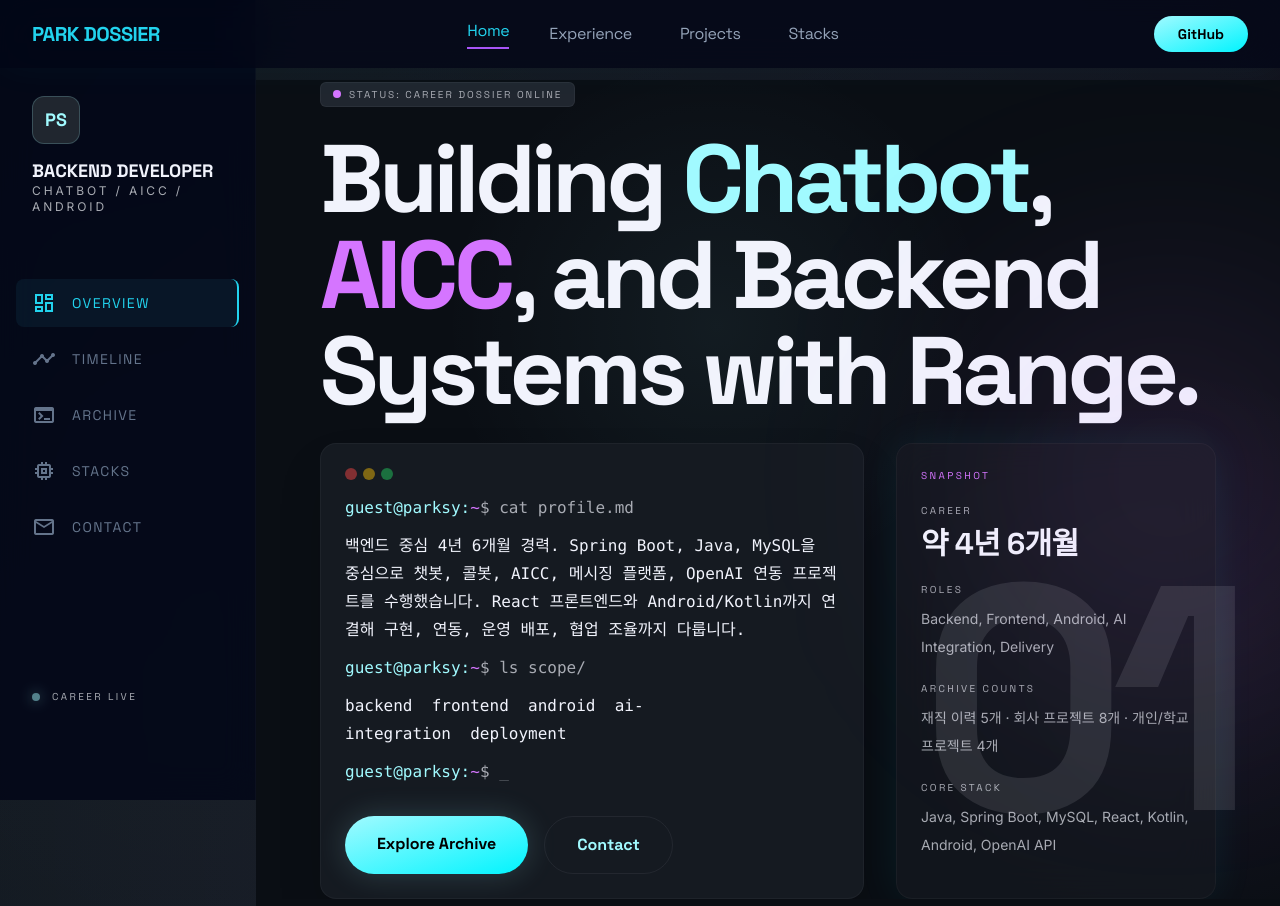
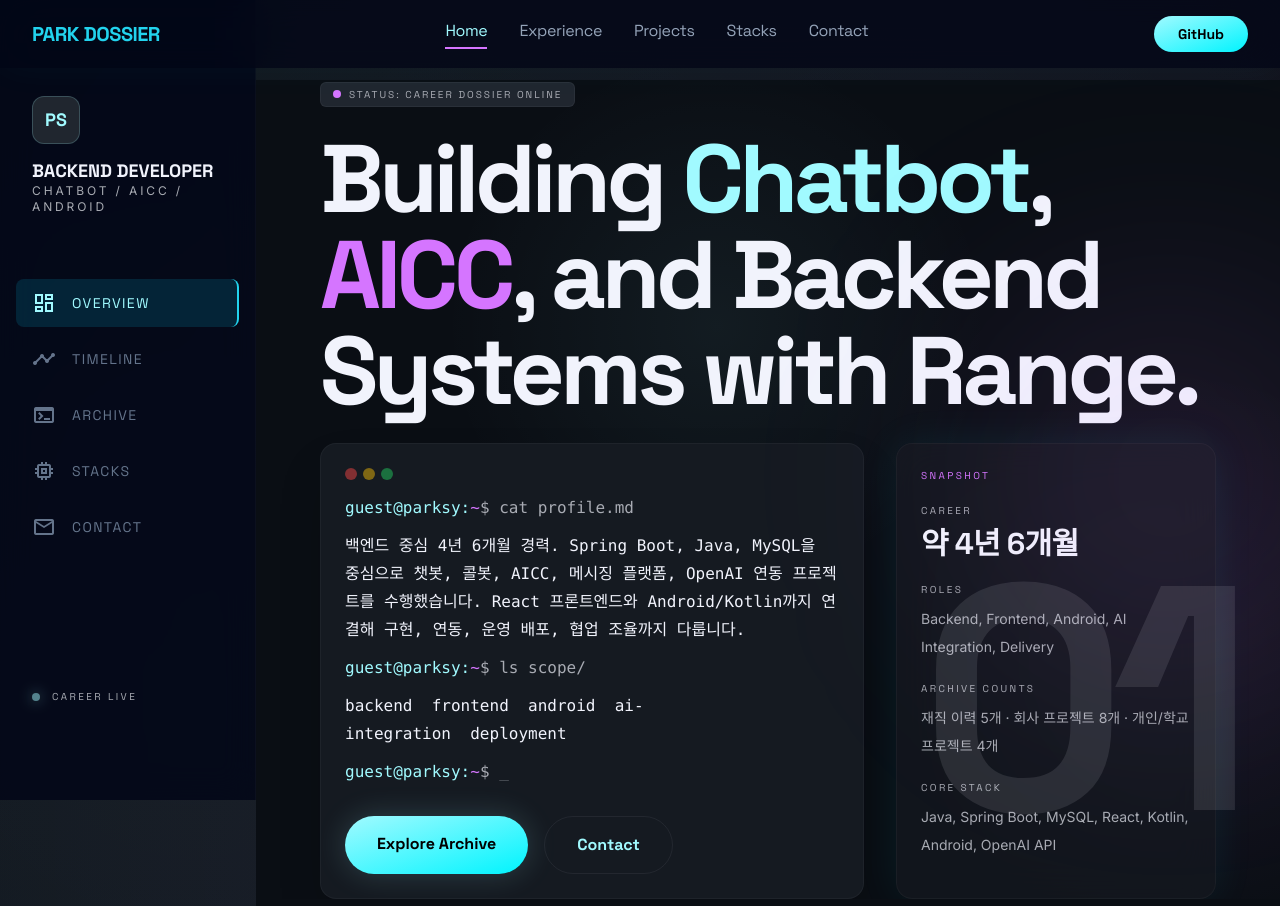
Before and after one commit to parksy0109/parksy0109.github.io, a plain HTML site: page index.html in a window 1280 px wide. Shown: the top 906 px of the page. Drawn offline with nearby package versions, Linux system fonts and the light colour scheme.

Commit message:
Fix portfolio navigation active states

```diff
--- a/index.html
+++ b/index.html
@@ -142,6 +142,21 @@
         height: 1px;
         background: linear-gradient(90deg, rgba(161, 250, 255, 0.8), rgba(213, 117, 255, 0.08));
       }
+
+      .top-nav-link.active {
+        color: #a1faff;
+        border-bottom: 2px solid #d575ff;
+      }
+
+      .side-nav-link.active {
+        color: #a1faff;
+        background: rgba(8, 145, 178, 0.2);
+        border-right: 2px solid #22d3ee;
+      }
+
+      .mobile-nav-link.active {
+        color: #a1faff;
+      }
     </style>
   </head>
   <body class="selection:bg-primary selection:text-black">
@@ -152,10 +167,11 @@
         PARK DOSSIER
       </a>
       <div class="hidden items-center gap-8 md:flex">
-        <a class="border-b-2 border-purple-500 pb-1 font-['Space_Grotesk'] tracking-tight text-cyan-400 transition-all duration-300" href="#home">Home</a>
-        <a class="rounded px-2 py-1 font-['Space_Grotesk'] tracking-tight text-slate-400 transition-all duration-300 hover:bg-slate-800/50 hover:text-cyan-300" href="#experience">Experience</a>
-        <a class="rounded px-2 py-1 font-['Space_Grotesk'] tracking-tight text-slate-400 transition-all duration-300 hover:bg-slate-800/50 hover:text-cyan-300" href="#projects">Projects</a>
-        <a class="rounded px-2 py-1 font-['Space_Grotesk'] tracking-tight text-slate-400 transition-all duration-300 hover:bg-slate-800/50 hover:text-cyan-300" href="#stacks">Stacks</a>
+        <a class="nav-link top-nav-link border-b-2 border-transparent pb-1 font-['Space_Grotesk'] tracking-tight text-slate-400 transition-all duration-300 hover:bg-slate-800/50 hover:text-cyan-300" data-nav-target="home" href="#home">Home</a>
+        <a class="nav-link top-nav-link border-b-2 border-transparent pb-1 font-['Space_Grotesk'] tracking-tight text-slate-400 transition-all duration-300 hover:bg-slate-800/50 hover:text-cyan-300" data-nav-target="experience" href="#experience">Experience</a>
+        <a class="nav-link top-nav-link border-b-2 border-transparent pb-1 font-['Space_Grotesk'] tracking-tight text-slate-400 transition-all duration-300 hover:bg-slate-800/50 hover:text-cyan-300" data-nav-target="projects" href="#projects">Projects</a>
+        <a class="nav-link top-nav-link border-b-2 border-transparent pb-1 font-['Space_Grotesk'] tracking-tight text-slate-400 transition-all duration-300 hover:bg-slate-800/50 hover:text-cyan-300" data-nav-target="stacks" href="#stacks">Stacks</a>
+        <a class="nav-link top-nav-link border-b-2 border-transparent pb-1 font-['Space_Grotesk'] tracking-tight text-slate-400 transition-all duration-300 hover:bg-slate-800/50 hover:text-cyan-300" data-nav-target="contact" href="#contact">Contact</a>
       </div>
       <a
         class="rounded-full bg-gradient-to-br from-primary to-primary-container px-5 py-2 font-headline text-sm font-bold text-black transition-all active:scale-95 md:px-6"
@@ -181,23 +197,23 @@
       </div>
 
       <nav class="flex flex-col gap-2">
-        <a class="flex items-center gap-4 rounded-lg border-r-2 border-cyan-400 bg-cyan-900/20 px-4 py-3 text-cyan-400 transition-all duration-200" href="#home">
+        <a class="nav-link side-nav-link flex items-center gap-4 rounded-lg border-r-2 border-transparent px-4 py-3 text-slate-500 transition-all duration-200 hover:bg-slate-800/40 hover:text-purple-400" data-nav-target="home" href="#home">
           <span class="material-symbols-outlined">dashboard</span>
           <span class="hidden font-label text-sm uppercase tracking-widest xl:block">Overview</span>
         </a>
-        <a class="flex items-center gap-4 rounded-lg px-4 py-3 text-slate-500 transition-all duration-200 hover:bg-slate-800/40 hover:text-purple-400" href="#experience">
+        <a class="nav-link side-nav-link flex items-center gap-4 rounded-lg border-r-2 border-transparent px-4 py-3 text-slate-500 transition-all duration-200 hover:bg-slate-800/40 hover:text-purple-400" data-nav-target="experience" href="#experience">
           <span class="material-symbols-outlined">timeline</span>
           <span class="hidden font-label text-sm uppercase tracking-widest xl:block">Timeline</span>
         </a>
-        <a class="flex items-center gap-4 rounded-lg px-4 py-3 text-slate-500 transition-all duration-200 hover:bg-slate-800/40 hover:text-purple-400" href="#projects">
+        <a class="nav-link side-nav-link flex items-center gap-4 rounded-lg border-r-2 border-transparent px-4 py-3 text-slate-500 transition-all duration-200 hover:bg-slate-800/40 hover:text-purple-400" data-nav-target="projects" href="#projects">
           <span class="material-symbols-outlined">terminal</span>
           <span class="hidden font-label text-sm uppercase tracking-widest xl:block">Archive</span>
         </a>
-        <a class="flex items-center gap-4 rounded-lg px-4 py-3 text-slate-500 transition-all duration-200 hover:bg-slate-800/40 hover:text-purple-400" href="#stacks">
+        <a class="nav-link side-nav-link flex items-center gap-4 rounded-lg border-r-2 border-transparent px-4 py-3 text-slate-500 transition-all duration-200 hover:bg-slate-800/40 hover:text-purple-400" data-nav-target="stacks" href="#stacks">
           <span class="material-symbols-outlined">memory</span>
           <span class="hidden font-label text-sm uppercase tracking-widest xl:block">Stacks</span>
         </a>
-        <a class="flex items-center gap-4 rounded-lg px-4 py-3 text-slate-500 transition-all duration-200 hover:bg-slate-800/40 hover:text-purple-400" href="#contact">
+        <a class="nav-link side-nav-link flex items-center gap-4 rounded-lg border-r-2 border-transparent px-4 py-3 text-slate-500 transition-all duration-200 hover:bg-slate-800/40 hover:text-purple-400" data-nav-target="contact" href="#contact">
           <span class="material-symbols-outlined">mail</span>
           <span class="hidden font-label text-sm uppercase tracking-widest xl:block">Contact</span>
         </a>
@@ -836,22 +852,78 @@
     <div
       class="fixed bottom-0 z-50 flex w-full items-center justify-around border-t border-outline-variant/10 bg-slate-950/80 py-4 backdrop-blur-xl lg:hidden"
     >
-      <a class="flex flex-col items-center gap-1 text-cyan-400" href="#home">
+      <a class="nav-link mobile-nav-link flex flex-col items-center gap-1 text-slate-400 transition-colors duration-200" data-nav-target="home" href="#home">
         <span class="material-symbols-outlined">home</span>
         <span class="font-label text-[8px] uppercase">Home</span>
       </a>
-      <a class="flex flex-col items-center gap-1 text-slate-400" href="#experience">
+      <a class="nav-link mobile-nav-link flex flex-col items-center gap-1 text-slate-400 transition-colors duration-200" data-nav-target="experience" href="#experience">
         <span class="material-symbols-outlined">timeline</span>
         <span class="font-label text-[8px] uppercase">History</span>
       </a>
-      <a class="flex flex-col items-center gap-1 text-slate-400" href="#projects">
+      <a class="nav-link mobile-nav-link flex flex-col items-center gap-1 text-slate-400 transition-colors duration-200" data-nav-target="projects" href="#projects">
         <span class="material-symbols-outlined">terminal</span>
         <span class="font-label text-[8px] uppercase">Archive</span>
       </a>
-      <a class="flex flex-col items-center gap-1 text-slate-400" href="#contact">
+      <a class="nav-link mobile-nav-link flex flex-col items-center gap-1 text-slate-400 transition-colors duration-200" data-nav-target="contact" href="#contact">
         <span class="material-symbols-outlined">mail</span>
         <span class="font-label text-[8px] uppercase">Contact</span>
       </a>
     </div>
+    <script>
+      (() => {
+        const navLinks = Array.from(document.querySelectorAll(".nav-link[data-nav-target]"));
+        const sections = navLinks
+          .map((link) => document.getElementById(link.dataset.navTarget))
+          .filter((section, index, list) => section && list.indexOf(section) === index);
+
+        if (!navLinks.length || !sections.length) {
+          return;
+        }
+
+        const setActive = (id) => {
+          navLinks.forEach((link) => {
+            const isActive = link.dataset.navTarget === id;
+            link.classList.toggle("active", isActive);
+            link.setAttribute("aria-current", isActive ? "page" : "false");
+          });
+        };
+
+        const getCurrentSection = () => {
+          const offset = window.scrollY + 180;
+          let current = sections[0].id;
+
+          for (const section of sections) {
+            if (section.offsetTop <= offset) {
+              current = section.id;
+            }
+          }
+
+          return current;
+        };
+
+        const syncFromScroll = () => {
+          setActive(getCurrentSection());
+        };
+
+        navLinks.forEach((link) => {
+          link.addEventListener("click", () => {
+            setActive(link.dataset.navTarget);
+          });
+        });
+
+        window.addEventListener("scroll", syncFromScroll, { passive: true });
+        window.addEventListener("hashchange", () => {
+          const id = window.location.hash.replace("#", "");
+          if (id) {
+            setActive(id);
+          } else {
+            syncFromScroll();
+          }
+        });
+
+        const initialHash = window.location.hash.replace("#", "");
+        setActive(initialHash || getCurrentSection());
+      })();
+    </script>
   </body>
 </html>
```
